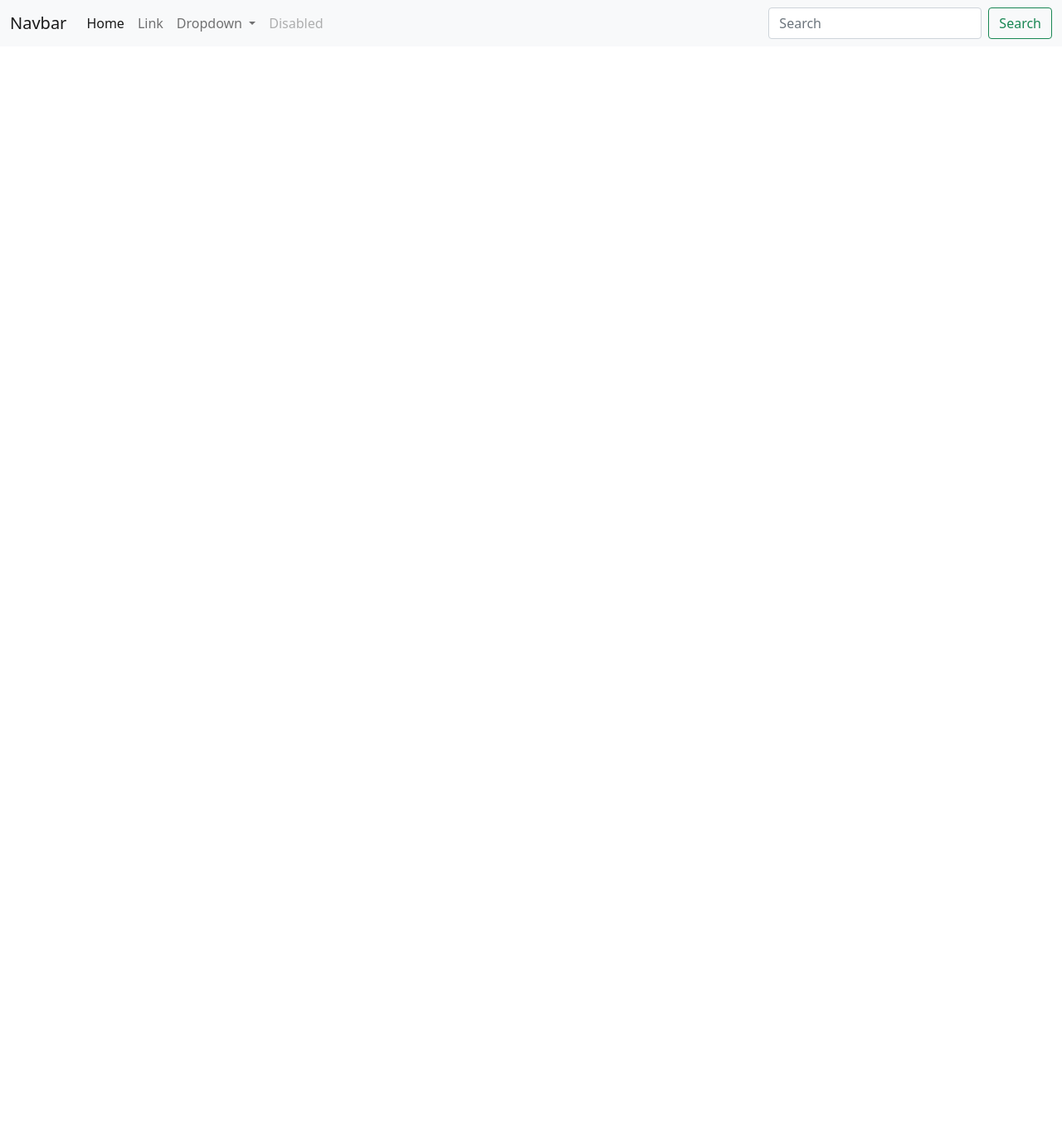
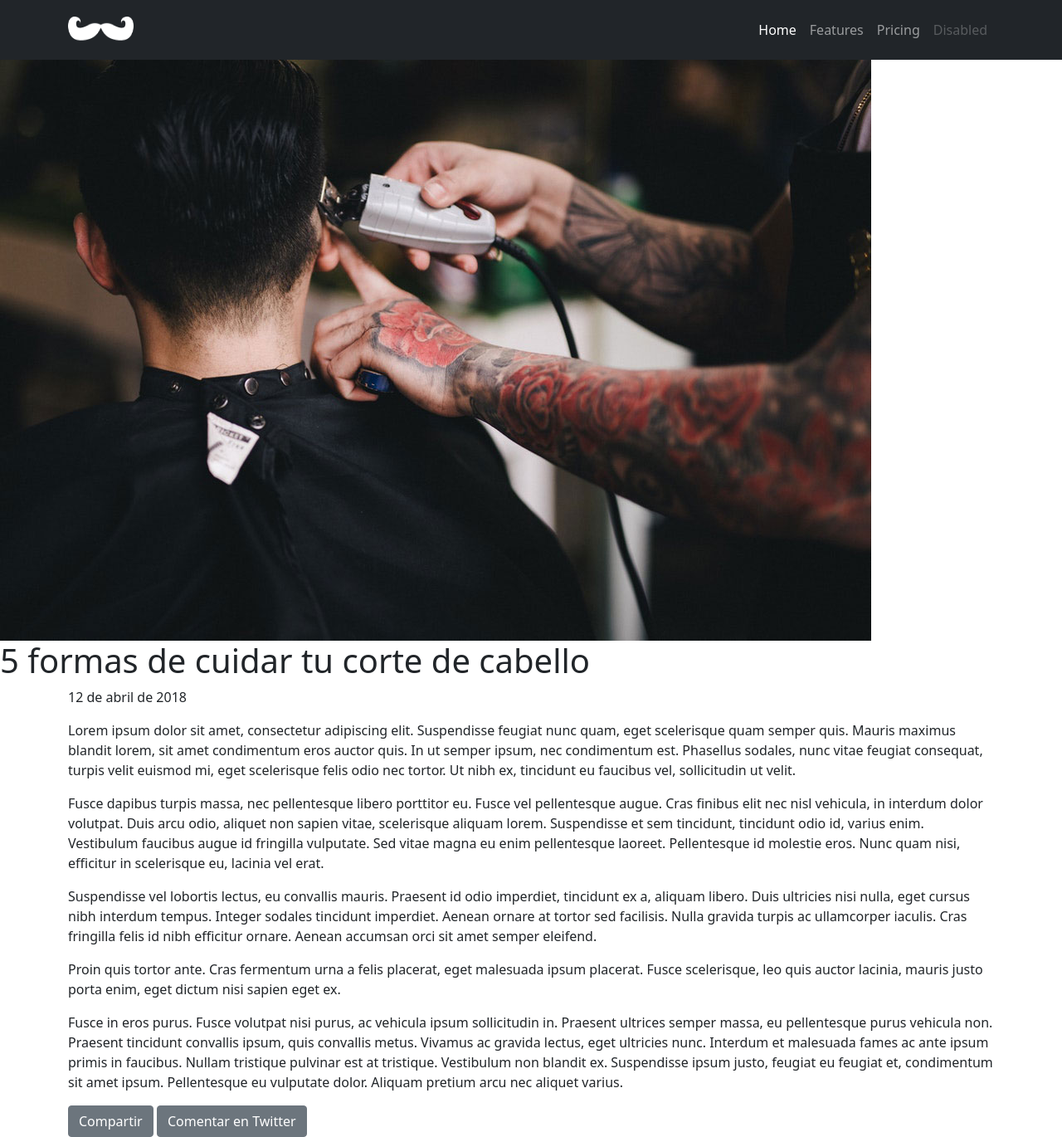
Before and after one commit to notmeh1/barbershop_blog, a website: page index.html in a window 1280 px wide. Shown: the whole page at 83% size. Before the commit the page ends 800 px from the top, so only its background shows below. Drawn offline with Linux system fonts and the light colour scheme.

Commit message:
agregado header y section

```diff
--- a/index.html
+++ b/index.html
@@ -8,45 +8,47 @@
             <title>Barbershop</title>
         </head>
         <body>
-            <!-- Insertar navbar-->
-            <nav class="navbar navbar-expand-lg navbar-light bg-light">
-                <div class="container-fluid">
-                  <a class="navbar-brand" href="#">Navbar</a>
-                  <button class="navbar-toggler" type="button" data-bs-toggle="collapse" data-bs-target="#navbarSupportedContent" aria-controls="navbarSupportedContent" aria-expanded="false" aria-label="Toggle navigation">
+            <nav class="navbar navbar-expand-lg navbar-dark bg-dark">
+              <div class="container">
+                <a class="navbar-brand" href="#"><img src="assets/images/logo.png" width="79" height="46"></a>
+                <button class="navbar-toggler" type="button" data-bs-toggle="collapse" data-bs-target="#navbarNav" aria-controls="navbarNav" aria-expanded="false" aria-label="Toggle navigation">
                   <span class="navbar-toggler-icon"></span>
                 </button>
-                  <div class="collapse navbar-collapse" id="navbarSupportedContent">
-                    <ul class="navbar-nav me-auto mb-2 mb-lg-0">
+                <div class="collapse navbar-collapse" id="navbarNav">
+                  <ul class="navbar-nav ms-auto">
                     <li class="nav-item">
                       <a class="nav-link active" aria-current="page" href="#">Home</a>
                     </li>
                     <li class="nav-item">
-                        <a class="nav-link" href="#">Link</a>
+                      <a class="nav-link" href="#">Features</a>
                     </li>
-                      <li class="nav-item dropdown">
-                        <a class="nav-link dropdown-toggle" href="#" id="navbarDropdown" role="button" data-bs-toggle="dropdown" aria-expanded="false">
-                          Dropdown
-                        </a>
-                        <ul class="dropdown-menu" aria-labelledby="navbarDropdown">
-                          <li><a class="dropdown-item" href="#">Action</a></li>
-                          <li><a class="dropdown-item" href="#">Another action</a></li>
-                          <li><hr class="dropdown-divider"></li>
-                          <li><a class="dropdown-item" href="#">Something else here</a></li>
-                        </ul>
+                    <li class="nav-item">
+                      <a class="nav-link" href="#">Pricing</a>
                     </li>
                     <li class="nav-item">
                       <a class="nav-link disabled" href="#" tabindex="-1" aria-disabled="true">Disabled</a>
                     </li>
                   </ul>
-                    <form class="d-flex">
-                      <input class="form-control me-2" type="search" placeholder="Search" aria-label="Search">
-                      <button class="btn btn-outline-success" type="submit">Search</button>
-                    </form>
                 </div>
               </div>
             </nav>
             <header>
-
+              <div class="container_fluid">
+                <img class="img-fluid" src="assets/images/post-image.jpg" alt="">
+                <h1>5 formas de cuidar tu corte de cabello</h1>
+              </div>
             </header>
+            <section>
+              <div class="container">
+                <p>12 de abril de 2018</p>
+                <p>Lorem ipsum dolor sit amet, consectetur adipiscing elit. Suspendisse feugiat nunc quam, eget scelerisque quam semper quis. Mauris maximus blandit lorem, sit amet condimentum eros auctor quis. In ut semper ipsum, nec condimentum est. Phasellus sodales, nunc vitae feugiat consequat, turpis velit euismod mi, eget scelerisque felis odio nec tortor. Ut nibh ex, tincidunt eu faucibus vel, sollicitudin ut velit.</p>
+                <p>Fusce dapibus turpis massa, nec pellentesque libero porttitor eu. Fusce vel pellentesque augue. Cras finibus elit nec nisl vehicula, in interdum dolor volutpat. Duis arcu odio, aliquet non sapien vitae, scelerisque aliquam lorem. Suspendisse et sem tincidunt, tincidunt odio id, varius enim. Vestibulum faucibus augue id fringilla vulputate. Sed vitae magna eu enim pellentesque laoreet. Pellentesque id molestie eros. Nunc quam nisi, efficitur in scelerisque eu, lacinia vel erat.</p>
+                <p>Suspendisse vel lobortis lectus, eu convallis mauris. Praesent id odio imperdiet, tincidunt ex a, aliquam libero. Duis ultricies nisi nulla, eget cursus nibh interdum tempus. Integer sodales tincidunt imperdiet. Aenean ornare at tortor sed facilisis. Nulla gravida turpis ac ullamcorper iaculis. Cras fringilla felis id nibh efficitur ornare. Aenean accumsan orci sit amet semper eleifend.</p>
+                <p>Proin quis tortor ante. Cras fermentum urna a felis placerat, eget malesuada ipsum placerat. Fusce scelerisque, leo quis auctor lacinia, mauris justo porta enim, eget dictum nisi sapien eget ex.</p>
+                <p>Fusce in eros purus. Fusce volutpat nisi purus, ac vehicula ipsum sollicitudin in. Praesent ultrices semper massa, eu pellentesque purus vehicula non. Praesent tincidunt convallis ipsum, quis convallis metus. Vivamus ac gravida lectus, eget ultricies nunc. Interdum et malesuada fames ac ante ipsum primis in faucibus. Nullam tristique pulvinar est at tristique. Vestibulum non blandit ex. Suspendisse ipsum justo, feugiat eu feugiat et, condimentum sit amet ipsum. Pellentesque eu vulputate dolor. Aliquam pretium arcu nec aliquet varius.</p>
+                <button type="button" class="btn btn-secondary">Compartir</button>
+                <button type="button" class="btn btn-secondary">Comentar en Twitter</button>
+              </div> <!-- Cierre container-->
+            </section>
         </body>
     </html>
```
Also changed, not shown: scss/main.scss (line endings or trailing spaces). Lines whose indentation alone changed are shown as unchanged.
